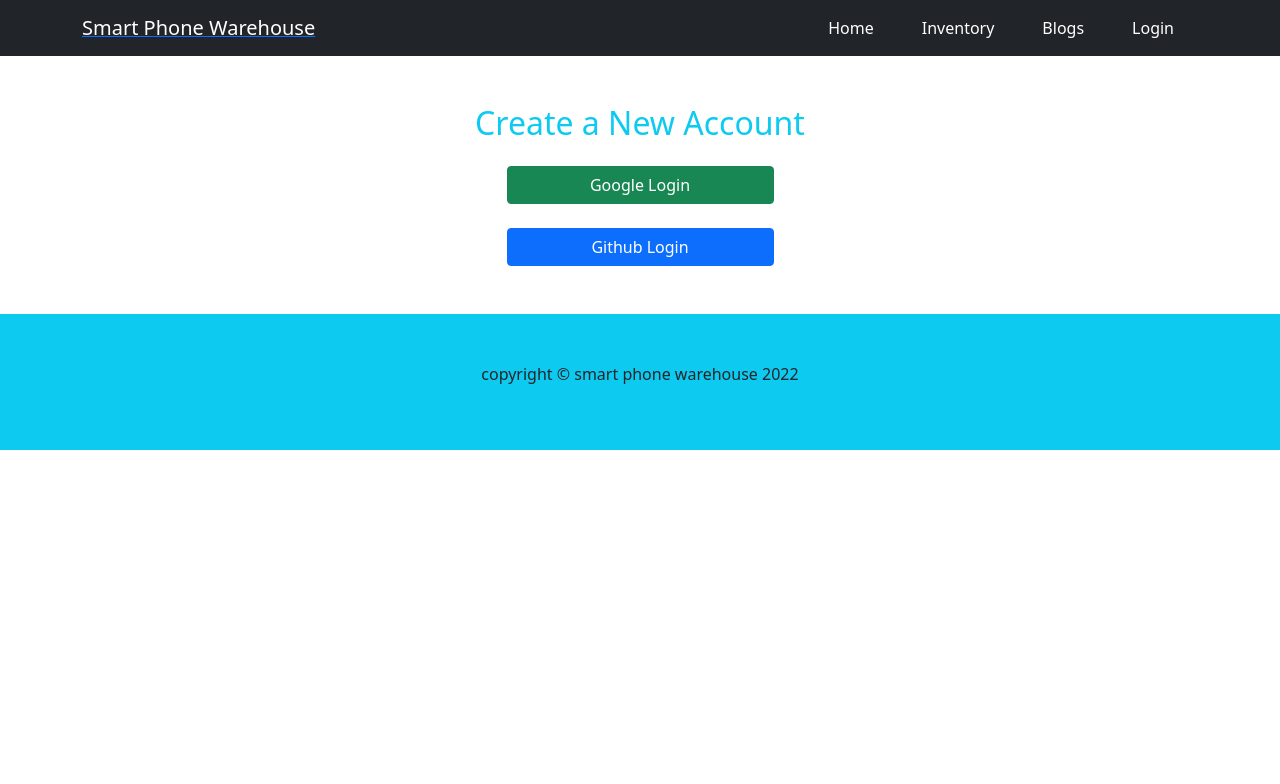
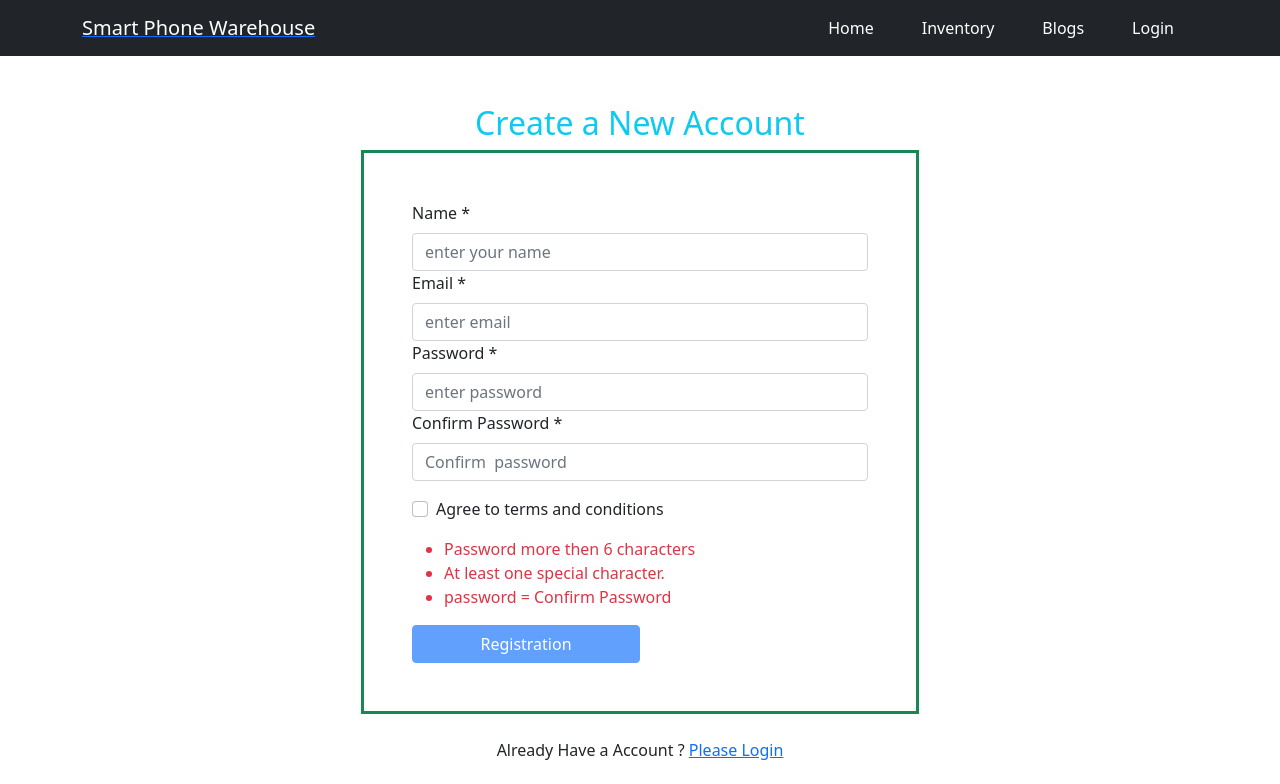
Before and after one commit to rashidul191/smartphone-warehouse-client-side, a React (Create React App) app: page /register in a window 1280 px wide. Shown: the top 784 px of the page. Built offline with nearby package versions, Linux system fonts and the light colour scheme; no server answers.

Commit message:
login and registration forget password work done.

```diff
--- a/package.json
+++ b/package.json
@@ -14,6 +14,7 @@
     "react-firebase-hooks": "^5.0.3",
     "react-router-dom": "^6.3.0",
     "react-scripts": "5.0.1",
+    "react-toastify": "^9.0.5",
     "web-vitals": "^2.1.4"
   },
   "scripts": {
--- a/src/App.js
+++ b/src/App.js
@@ -1,4 +1,5 @@
 import { Routes, Route } from "react-router-dom";
+import { ToastContainer } from 'react-toastify';
 import "bootstrap/dist/css/bootstrap.min.css";
 import Footer from "./Shared/Footer/Footer";
 import Header from "./Pages/Header/Header";
@@ -31,6 +32,7 @@ function App() {
         <Route path="*" element={<NotFound></NotFound>}></Route>
       </Routes>
       <Footer></Footer>
+      <ToastContainer />
     </>
   );
 }
--- a/src/Pages/Login/Login/Login.js
+++ b/src/Pages/Login/Login/Login.js
@@ -1,28 +1,95 @@
-import React from "react";
+import React, { useRef, useState } from "react";
 import { Button, Form } from "react-bootstrap";
-import { Link } from "react-router-dom";
+import {
+  useSendPasswordResetEmail,
+  useSignInWithEmailAndPassword,
+} from "react-firebase-hooks/auth";
+import { toast } from "react-toastify";
+import "react-toastify/dist/ReactToastify.css";
+import { Link, useLocation, useNavigate } from "react-router-dom";
+import auth from "../../../firebase.inti";
+import Loading from "../../../Shared/Loading/Loading";
 import SocialLogin from "../SocialLogin/SocialLogin";
 
 const Login = () => {
+  const navigate = useNavigate();
+  let location = useLocation();
+  const emailRef = useRef("");
+  const [emailFiledEmpty, setEmailFiledEmpty] = useState(false);
+
+  const [signInWithEmailAndPassword, user, loading, error] =
+    useSignInWithEmailAndPassword(auth);
+  const [sendPasswordResetEmail, sending] = useSendPasswordResetEmail(auth);
+
+  // handle Login in submit form
+  const handleLogin = (event) => {
+    event.preventDefault();
+    const email = event.target.email.value;
+    const password = event.target.password.value;
+    signInWithEmailAndPassword(email, password);
+  };
+
+  // handle forget password
+  const handleForgetPassword = async () => {
+    const email = emailRef.current.value;
+    if (email) {
+      await sendPasswordResetEmail(email);
+      toast("Sent email");
+      setEmailFiledEmpty(false);
+    } else {
+      setEmailFiledEmpty(true);
+      toast("Please enter you email");
+    }
+  };
+
+  // user
+  let from = location.state?.from?.pathname || "/";
+  if (user) {
+    navigate(from, { replace: true });
+  }
+  let errorElement;
+  if (error) {
+    errorElement = <p className="text-danger">Error: {error?.message}</p>;
+  }
+  if (loading || sending) {
+    return <Loading></Loading>;
+  }
   return (
     <div className="container my-5">
       <h2 className="text-center text-info">Please Login</h2>
-      <Form className="w-50 mx-auto border border-3 border-success p-5">
+      <Form
+        onSubmit={handleLogin}
+        className="w-50 mx-auto border border-3 border-success p-5"
+      >
+        {errorElement}
         <Form.Group className="mb-3" controlId="formBasicEmail">
           <Form.Label>Email address</Form.Label>
-          <Form.Control type="email" placeholder="Enter email" />
+          <Form.Control
+            className={
+              emailFiledEmpty ? "border border-4 border-danger" : " border-none"
+            }
+            ref={emailRef}
+            type="email"
+            name="email"
+            placeholder="Enter email"
+          />
         </Form.Group>
 
         <Form.Group className="mb-3" controlId="formBasicPassword">
           <Form.Label>Password</Form.Label>
-          <Form.Control type="password" placeholder="Password" />
+          <Form.Control
+            type="password"
+            name="password"
+            placeholder="Password"
+          />
         </Form.Group>
         {/*
         <Form.Group className="mb-3" controlId="formBasicCheckbox">
           <Form.Check type="checkbox" label="Check me out" />
         </Form.Group> */}
-        <button className="btn btn-link mb-3">Forget Password</button>
-        <br />
+        <p onClick={handleForgetPassword}>
+          <span className="btn btn-link">Forget Password</span>
+        </p>
 
         <Button className="w-50" variant="info" type="submit">
           Login
--- a/src/Pages/Login/Register/Register.js
+++ b/src/Pages/Login/Register/Register.js
@@ -1,10 +1,167 @@
-import React from "react";
+import React, { useState } from "react";
+import { Button, Form, Row } from "react-bootstrap";
+import { useCreateUserWithEmailAndPassword } from "react-firebase-hooks/auth";
+import { Link, useLocation, useNavigate } from "react-router-dom";
+import auth from "../../../firebase.inti";
+// import Loading from "../../../Shared/Loading/Loading";
 import SocialLogin from "../SocialLogin/SocialLogin";
 
 const Register = () => {
+  const [validated, setValidated] = useState(false);
+  const [agree, setAgree] = useState(false);
+  const [passwordOk, setPasswordOk] = useState(false);
+
+  const [createUserWithEmailAndPassword, user, error] =
+    useCreateUserWithEmailAndPassword(auth, { sendEmailVerification: true });
+  const navigate = useNavigate();
+  let location = useLocation();
+
+  const handleSubmit = (event) => {
+    event.preventDefault();
+    const form = event.currentTarget;
+    if (form.checkValidity() === false) {
+      event.stopPropagation();
+    }
+    const name = event.target.name.value;
+    const email = event.target.email.value;
+    const password = event.target.password.value;
+    const confirmPassword = event.target.confirmPassword.value;
+
+    if (password === confirmPassword) {
+      console.log(name, email, password, confirmPassword);
+      createUserWithEmailAndPassword(email, password);
+      setPasswordOk(true);
+    } else {
+      setPasswordOk(false);
+    }
+    setValidated(true);
+  };
+
+  let from = location.state?.from?.pathname || "/";
+  if (user) {
+    navigate(from, { replace: true });
+  }
+  let errorElement;
+  if (error) {
+    errorElement = <p className="text-danger">Error: {error?.message}</p>;
+  }
+  //   if (loading) {
+  //     return <Loading></Loading>;
+  //   }
   return (
     <div className="container my-sm-5">
       <h2 className="text-center text-info">Create a New Account</h2>
+      <Form
+        className="w-50 mx-auto border border-3 border-success p-5"
+        noValidate
+        validated={validated}
+        onSubmit={handleSubmit}
+      >
+        <Row className="mb-3">
+          <Form.Group md="4" controlId="validationCustom01">
+            {errorElement}
+            <Form.Label>Name *</Form.Label>
+            <Form.Control
+              required
+              type="text"
+              placeholder="enter your name"
+              name="name"
+            />
+            <Form.Control.Feedback type="invalid">
+              Please provide your name.
+            </Form.Control.Feedback>
+          </Form.Group>
+
+          <Form.Group md="4" controlId="validationCustom02">
+            <Form.Label>Email *</Form.Label>
+            <Form.Control
+              required
+              type="email"
+              name="email"
+              placeholder="enter email"
+            />
+            <Form.Control.Feedback type="invalid">
+              Please provide valid email.
+            </Form.Control.Feedback>
+          </Form.Group>
+
+          <Form.Group md="4" controlId="validationCustom02">
+            <Form.Label>Password *</Form.Label>
+            <Form.Control
+              required
+              type="password"
+              name="password"
+              placeholder="enter password"
+            />
+            <Form.Control.Feedback type="invalid">
+              Please provide password.
+            </Form.Control.Feedback>
+          </Form.Group>
+
+          <Form.Group md="4" controlId="validationCustom02">
+            <Form.Label>Confirm Password *</Form.Label>
+            <Form.Control
+              required
+              type="password"
+              name="confirmPassword"
+              placeholder="Confirm  password"
+            />
+            <Form.Control.Feedback type="invalid">
+              Please provide Confirm password.
+            </Form.Control.Feedback>
+          </Form.Group>
+        </Row>
+
+        {/* <Row className="mb-3">
+        <Form.Group  md="6" controlId="validationCustom03">
+          <Form.Label>City</Form.Label>
+          <Form.Control type="text" placeholder="City" required />
+          <Form.Control.Feedback type="invalid">
+            Please provide a valid city.
+          </Form.Control.Feedback>
+        </Form.Group>
+        <Form.Group  md="3" controlId="validationCustom04">
+          <Form.Label>State</Form.Label>
+          <Form.Control type="text" placeholder="State" required />
+          <Form.Control.Feedback type="invalid">
+            Please provide a valid state.
+          </Form.Control.Feedback>
+        </Form.Group>
+        <Form.Group md="3" controlId="validationCustom05">
+          <Form.Label>Zip</Form.Label>
+          <Form.Control type="text" placeholder="Zip" required />
+          <Form.Control.Feedback type="invalid">
+            Please provide a valid zip.
+          </Form.Control.Feedback>
+        </Form.Group>
+      </Row> */}
+
+        <Form.Group className="mb-3">
+          <Form.Check
+            required
+            onClick={() => setAgree(!agree)}
+            label="Agree to terms and conditions"
+            feedback="You must agree before submitting."
+            feedbackType="invalid"
+          />
+        </Form.Group>
+
+        {passwordOk || (
+          <ul className="text-danger">
+            <li>Password more then 6 characters</li>
+            <li>At least one special character.</li>
+            <li>password = Confirm Password</li>
+          </ul>
+        )}
+
+        <Button disabled={!agree} className="w-50" type="submit">
+          Registration
+        </Button>
+      </Form>
+
+      <p className="text-center mt-4">
+        Already Have a Account ? <Link to="/login">Please Login</Link>
+      </p>
 
       <SocialLogin></SocialLogin>
     </div>
--- a/src/Shared/Loading/Loading.js
+++ b/src/Shared/Loading/Loading.js
@@ -2,8 +2,8 @@ import React from 'react';
 
 const Loading = () => {
     return (
-        <div className='text-center'>
-            <p>Loading......</p>
+        <div className='text-center my-5'>
+            <p className='py-5'>Loading......</p>
         </div>
     );
 };
```
Also changed, not shown: 1 other file (tests, documents, lock files or other folders).
